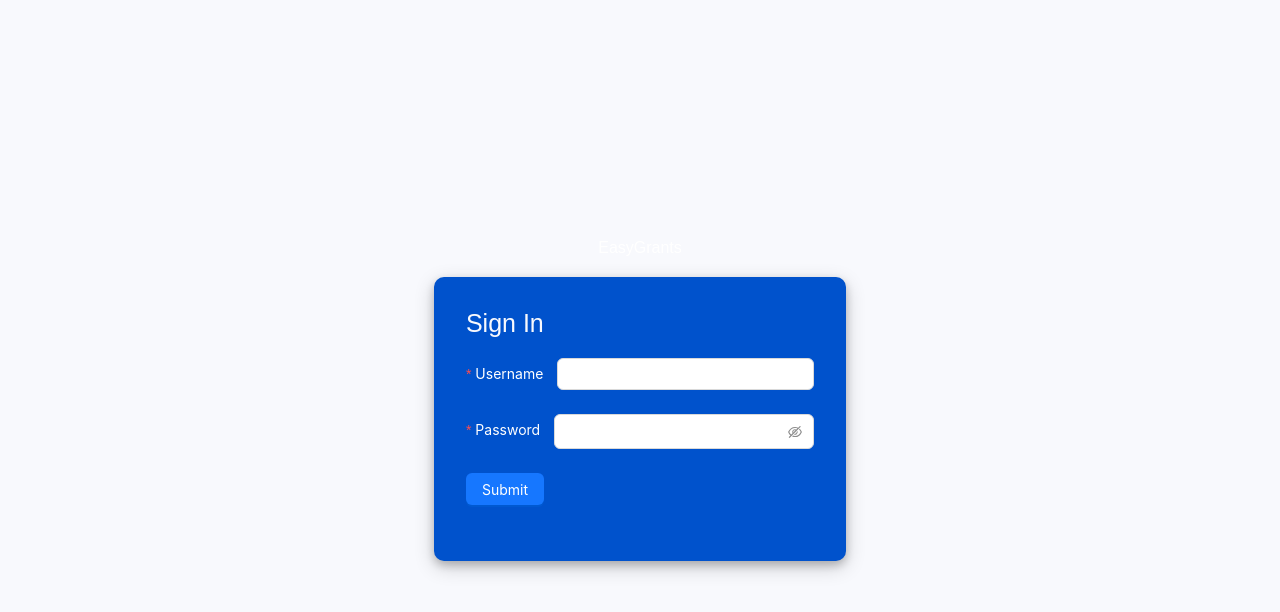
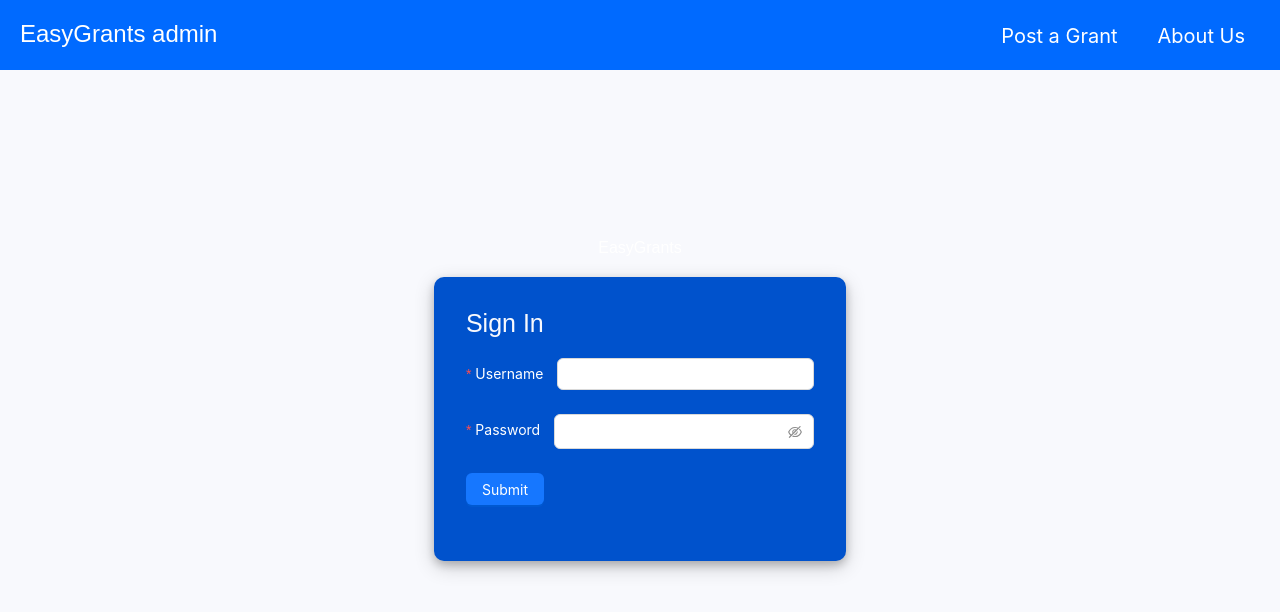
Before and after one commit to AlexanderColemanIven/EasyGrant, a React (Create React App) app in the folder ezgrant/: page /admin in a window 1280 px wide. Shown: the top 612 px of the page. Built offline with nearby package versions, Linux system fonts and the light colour scheme.

Commit message:
consistent top nav bars

```diff
--- a/ezgrant/src/pages/admin/admin-page.css
+++ b/ezgrant/src/pages/admin/admin-page.css
@@ -41,16 +41,6 @@ input[type="password"] {
   box-shadow: 0 4px 8px 0 rgba(0, 0, 0, 0.2), 0 6px 20px 0 rgba(0, 0, 0, 0.19);
   max-width: 400px;
   border-radius: 10px;
-}
-
-.admin-header {
-  display: flex;
-  justify-content: flex-end;
-  align-items: right;
-  width: 100%;
-  height: 64px;
-  position: fixed;
-  top:0
 }
 
 .admin-user-info {
@@ -102,8 +92,8 @@ input[type="password"] {
 .action-buttons {
   display: flex;
   justify-content: center;
-  gap: 20px;
   margin-left: 20px;
+  margin-right: 20px;
 }
 
 .admin-buttons {
@@ -113,6 +103,11 @@ input[type="password"] {
   margin-left: 20px;
 }
 
+.admin-buttons .ant-dropdown-link{
+  margin-top: 7px;
+  font-size: 20px;
+}
+
 .nav-buttons {
   display: flex;
   justify-content: center;
@@ -120,9 +115,51 @@ input[type="password"] {
   margin-left: 20px;
 }
 
+.admin-header {
+  background-color: #006aff;
+  color: white;
+  position: fixed;
+  z-index: 1000;
+  display: flex;
+  justify-content: space-between;
+  font-size: 24px;
+  height: 70px;
+  width: 100%;
+  top:0;
+}
+
+.admin-header .home-site-logo {
+  margin-left: 20px;
+  margin-top: 20px;
+}
+
+.nav-buttons Button {
+  font-size: 20px; /* Adjust the font size as needed */
+  border: none;
+  background: none;
+  color:white;
+  box-shadow: none;
+}
+
 .expanded-row {
   overflow: hidden; /* Ensure content doesn't overflow during animation */
   transition: height 0.5s ease; /* Adjust the duration and easing as needed */
+}
+
+.row-button {
+  background-color: white;
+  border: 1px solid rgb(90, 89, 89);
+  color: black;
+  cursor: pointer;
+  border-radius: 4px;
+  margin-right: 4px;
+  transition: background-color 0.3s, border-color 0.3s, color 0.3s;
+}
+
+.row-button:hover {
+  background-color: black;
+  border-color: white;
+  color: white;
 }
 
 .title-column {
@@ -265,15 +302,7 @@ input[type="password"] {
   white-space: normal;
 }
 
-.admin-header {
-  background-color: #006aff;
-  color: white;
-  position: fixed;
-  z-index: 1000;
-  padding: 4px 20px;
-  display: flex;
-  justify-content: space-between;
-  align-items: center;
-  font-size: 24px;
-  height: 70px;
+.toggle-switch {
+  margin-top: -20px;
+  padding-bottom: 20px;
 }
--- a/ezgrant/src/pages/admin/admin-page.js
+++ b/ezgrant/src/pages/admin/admin-page.js
@@ -396,11 +396,10 @@ function AdminPage() {
       className: 'actions-column',
       render: (text, record) => (
         <span>
-          { <button onClick={() => handleView(record)}>All Info</button> }
-          { mode === "userQueue" && <button onClick={() => handleAccept(record, mode)}>Accept</button> }
-          { <button onClick={() => handleModify(record, mode)}>Modify</button> }
-          { <button onClick={() => handleDelete(record, mode)}>Delete</button> }
-          {/* Modal */}
+          {<button className="row-button" onClick={() => handleView(record)}>All Info</button>}
+          {mode === "userQueue" && <button className="row-button" onClick={() => handleAccept(record, mode)}>Accept</button>}
+          {<button className="row-button" onClick={() => handleModify(record, mode)}>Modify</button>}
+          {<button className="row-button" onClick={() => handleDelete(record, mode)}>Delete</button>}
         </span>
       ),
     },
@@ -550,16 +549,6 @@ function AdminPage() {
                   <Button>About Us</Button>
                 </div>
                 <div className="admin-buttons">
-                <Switch
-                  className="db-toggle"
-                  checked={mode === "mainDatabase"}
-                  onChange={handleModeToggle}
-                  checkedChildren={<span style={{ color: '#1890ff' }}>Main Database</span>}
-                  unCheckedChildren={<span style={{ color: '#1890ff' }}>User Queue</span>}
-                  style={{ backgroundColor: mode === "mainDatabase" ? '#e6f7ff' : '#ffffff',
-                          marginTop: '6px'
-                        }}
-                />
                 <Dropdown overlay={menu}>
                   <a className="ant-dropdown-link" onClick={(e) => e.preventDefault()}>
                     {loggedInUser} <UserOutlined />
@@ -590,6 +579,18 @@ function AdminPage() {
                 {renderModalContent()}
               </Modal>
             )}
+            <div className="toggle-switch">
+                <Switch
+                  className="db-toggle"
+                  checked={mode === "mainDatabase"}
+                  onChange={handleModeToggle}
+                  checkedChildren={<span style={{ color: '#1890ff' }}>Main Database</span>}
+                  unCheckedChildren={<span style={{ color: '#1890ff' }}>User Queue</span>}
+                  style={{ backgroundColor: mode === "mainDatabase" ? '#e6f7ff' : '#ffffff',
+                          marginTop: '6px'
+                        }}
+                />
+            </div>
             {grants.length > 0 ? (
               <Table dataSource={grants} columns={columns} rowKey="id" onRow={onRow} rowClassName="row"/>
             ) : (
@@ -598,6 +599,18 @@ function AdminPage() {
           </Content>
         </Layout>
       ) : (
+        <>
+        <header className="admin-header">
+            <div className="home-site-logo" onClick={redirectToHome}>
+                EasyGrants admin
+              </div>
+              <div className="action-buttons">
+                <div className="nav-buttons">
+                  <Button onClick={() => window.location.href="/post-grant"}>Post a Grant</Button>
+                  <Button>About Us</Button>
+                </div>
+              </div>
+          </header>
         <div className="admin-signin-container admin-signin-background">
           <div className="admin-page-title">Sign In</div>
           <Form form={form} onFinish={handleSubmit} colon={false} className="login-form">
@@ -627,7 +640,7 @@ function AdminPage() {
             )}
           </Form>
         </div>
-      )}
+        </>)}
     </div>
   );
 
--- a/ezgrant/src/pages/home/home-page.css
+++ b/ezgrant/src/pages/home/home-page.css
@@ -8,18 +8,28 @@ body {
 /* Header */
 .home-site-header {
   background-color: #006aff;
-  height:70px;
   color: white;
-  padding: 4px 20px;
+  position: fixed;
+  z-index: 1000;
   display: flex;
   justify-content: space-between;
-  align-items: center;
   font-size: 24px;
+  height: 70px;
+  width: 100%;
+  top:0;
 }
 
-/* Logo */
-.home-site-logo {
-  cursor: pointer;
+.home-site-header .home-site-logo {
+  margin-left: 20px;
+  margin-top: 20px;
+}
+
+.action-buttons Button {
+  font-size: 20px;
+  border: none;
+  background: none;
+  color:white;
+  box-shadow: none;
 }
 
 .home-page-container {
--- a/ezgrant/src/pages/post-grant/post-grants-user-page.css
+++ b/ezgrant/src/pages/post-grant/post-grants-user-page.css
@@ -1,17 +1,27 @@
 .post-grants-header {
   background-color: #006aff;
-    height:70px;
   color: white;
-    padding: 4px 20px;
+  position: fixed;
+  z-index: 1000;
   display: flex;
   justify-content: space-between;
-    align-items: center;
   font-size: 24px;
+  height: 70px;
+  width: 100%;
+  top:0;
 }
 
-  /* Logo */
-  .home-site-logo {
-    cursor: pointer;
+.post-grants-header .home-site-logo {
+  margin-left: 20px;
+  margin-top: 20px;
+}
+
+.action-buttons Button {
+  font-size: 20px; /* Adjust the font size as needed */
+  border: none;
+  background: none;
+  color:white;
+  box-shadow: none;
 }
 
   .form-container {
```
Lines whose indentation alone changed are shown as unchanged.
